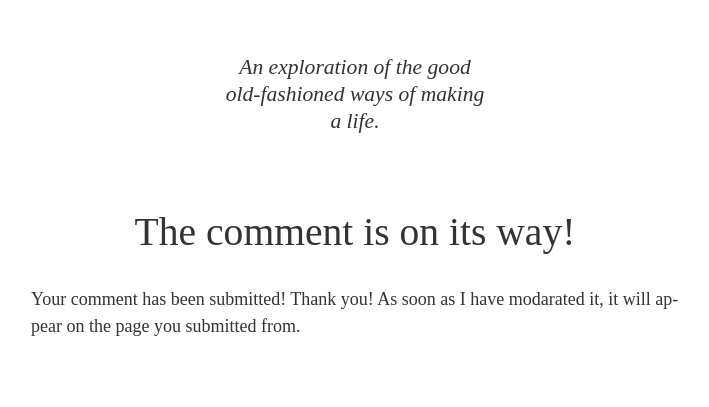
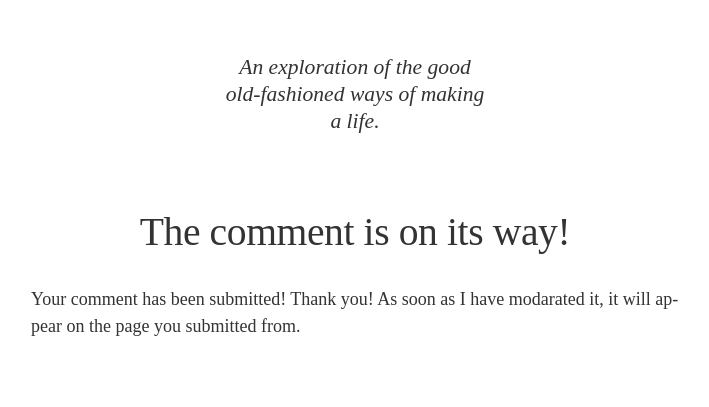
Before and after one commit to hertze/hertze.github.io, a Jekyll site: the page built from submitted.md, in a window 1280 px wide. Shown: the top 407 px of the page, without its empty margins (285-994 px from the left). Built offline with Jekyll 4.4.1, drawn with Linux system fonts in a browser that asks for light colours; some web fonts are replaced.

Commit message:
Update main.css

```diff
--- a/assets/main.css
+++ b/assets/main.css
@@ -133,9 +133,10 @@
 h1 {
 	text-align: center;
 	font-size: 2.2em;
+	letter-spacing: -0.01em;
 	line-height: 1.3636em;
 	max-width: 14em;
-	hyphernation: ;
+	hyphens: none;
 	margin: 1.3636em auto 0.6818em auto;
 }
 
```
